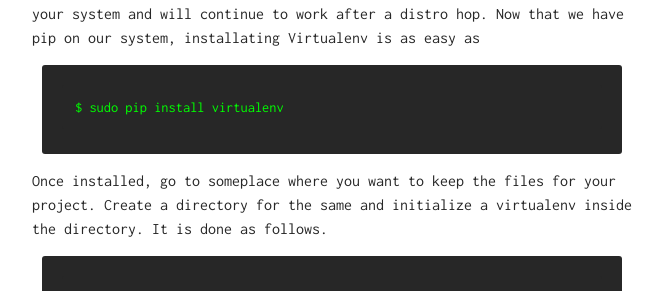
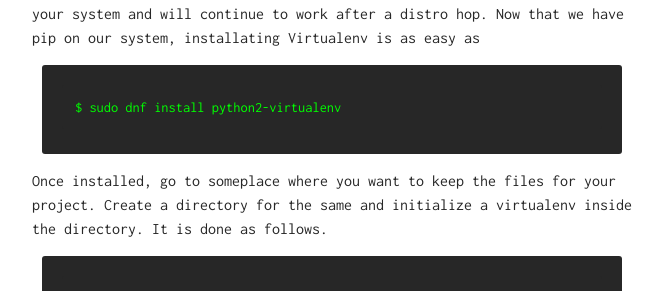
Before and after one commit to karuvally/karuvally.github.io, a Jekyll site: the page built from _posts/2018-03-30-setting-up-cv-python.md, in a window 1280 px wide and 900 px high, scrolled down 1351 px. Shown: the part 160-451 px from the top of the window, without its empty margins (308-970 px from the left). Built offline with Jekyll 4.4.1, drawn with Linux system fonts in a browser that asks for light colours.

Commit message:
updated virtualenv installation command

```diff
--- a/_posts/2018-03-30-setting-up-cv-python.md
+++ b/_posts/2018-03-30-setting-up-cv-python.md
@@ -32,7 +32,7 @@ Now we proceed to install Virtualenv.
 # Setting up Virtualenv
 Virtualenv is a container inside which you can set a Python environment complete with libraries which is independent from the rest of the system. Setting up Virtualenv is worth it, as it won't interfere with the rest of your system and will continue to work after a distro hop. Now that we have pip on our system, installating Virtualenv is as easy as
 
-    $ sudo pip install virtualenv
+    $ sudo dnf install python2-virtualenv
 
 Once installed, go to someplace where you want to keep the files for your project. Create a directory for the same and initialize a virtualenv inside the directory. It is done as follows.
 
```
